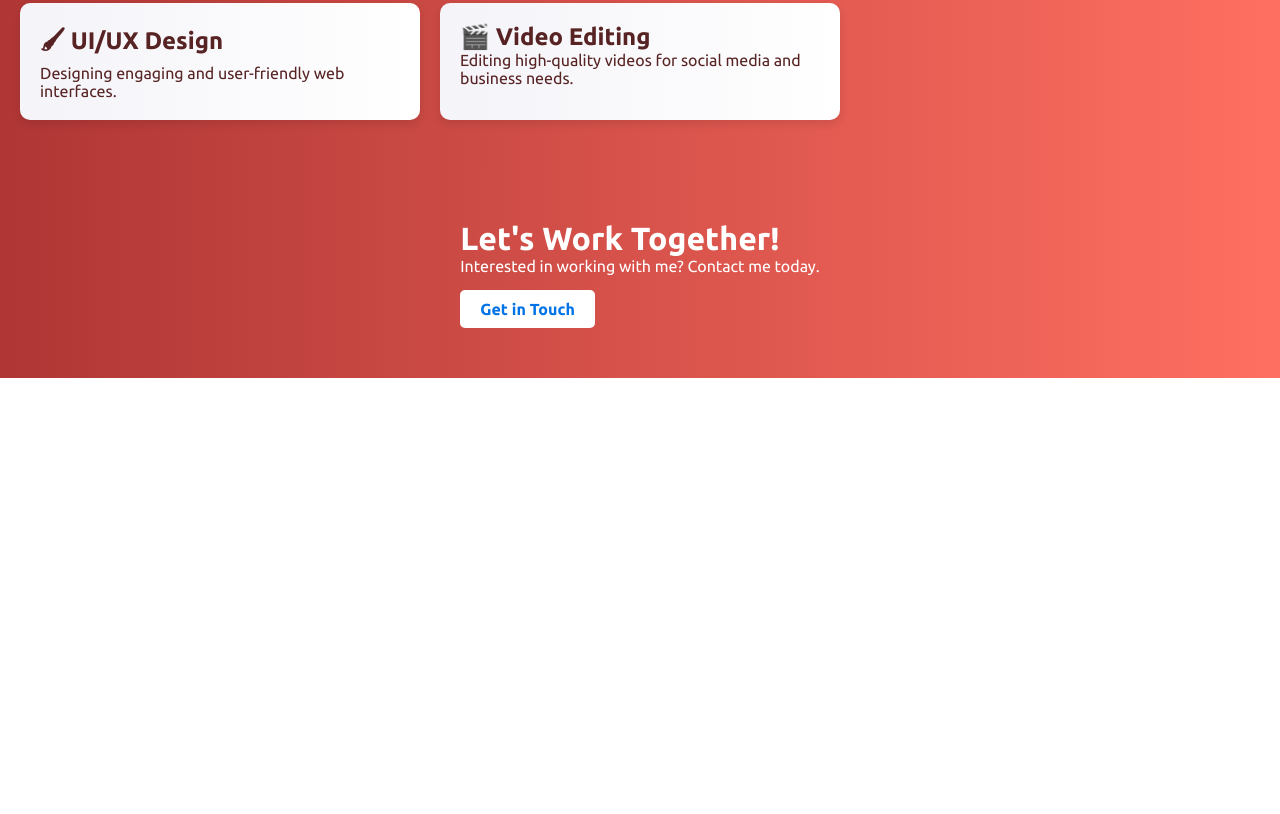
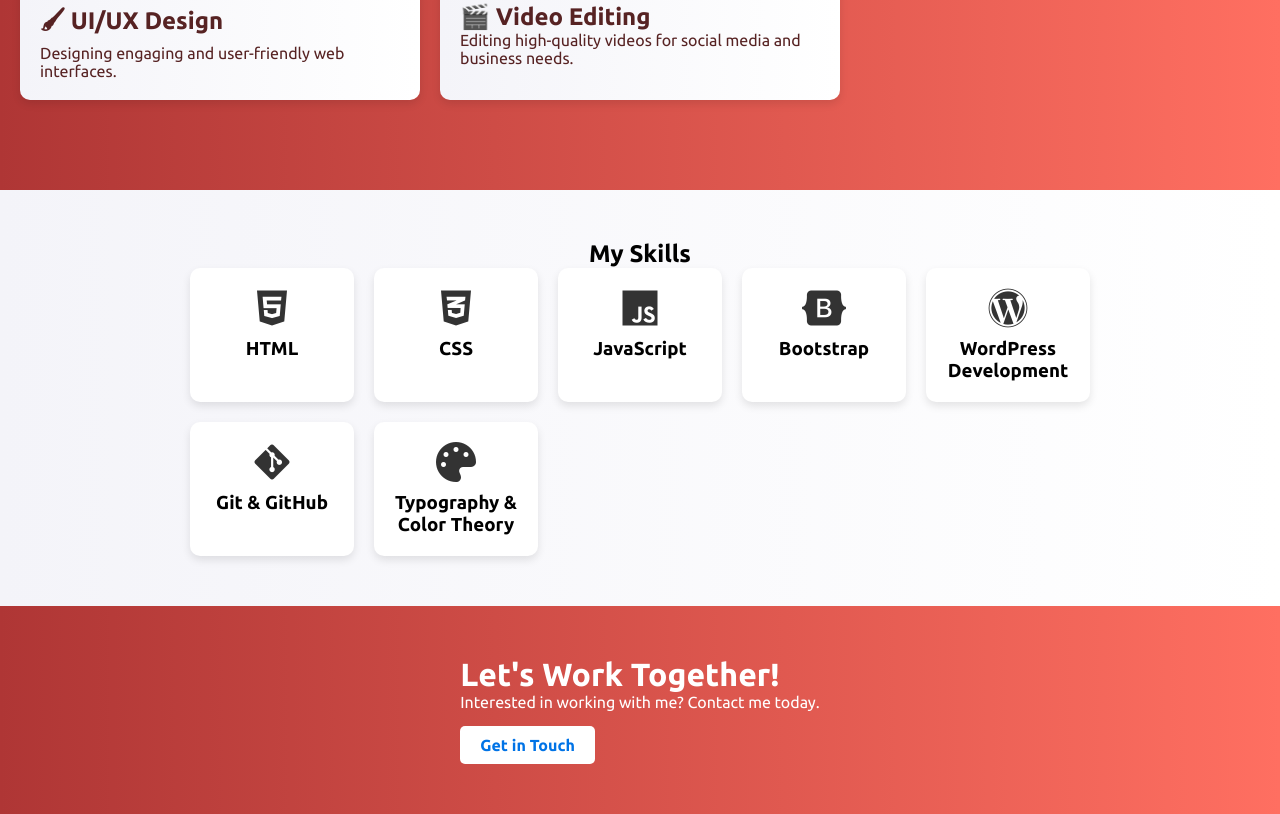
Before and after one commit to bingle-bb/My-Portfolio, a plain HTML site: page index.html in a window 1280 px wide. Shown: the part 1024-1838 px from the top of the page. Before the commit the page ends 1402 px from the top, so only its background shows below. Drawn offline with Linux system fonts and the light colour scheme.

Commit message:
skills added

```diff
--- a/index.html
+++ b/index.html
@@ -20,7 +20,6 @@
   <body>
     <nav>
       <div class="logo"><span class="devo">DEVO</span>ME</div>
-
       <ul class="nav-links">
         <li><a href="#">Home</a></li>
         <li><a href="#my-services">Services</a></li>
@@ -29,7 +28,7 @@
         <li><a href="contact.html">Contact</a></li>
       </ul>
     </nav>
-    <div class="container">
+    <section id="aboutme">
       <div class="profile-img">
         <img src="images/htetbg.png" alt="Profile Picture" />
       </div>
@@ -47,7 +46,7 @@
         <a href="contact.html" class="btn-contact">Contact Me</a>
         <a href="#" class="btn-cv">Download CV</a>
       </div>
-    </div>
+    </section>
 
     <section id="my-services">
       <h1>My Services</h1>
@@ -98,6 +97,41 @@
       </div>
     </section>
 
+    <!-- Skills Section -->
+    <section id="skills">
+      <h2>My Skills</h2>
+      <div class="skills-container">
+        <div class="skill">
+          <i class="fab fa-html5"></i>
+          <h3>HTML</h3>
+        </div>
+        <div class="skill">
+          <i class="fab fa-css3-alt"></i>
+          <h3>CSS</h3>
+        </div>
+        <div class="skill">
+          <i class="fab fa-js"></i>
+          <h3>JavaScript</h3>
+        </div>
+        <div class="skill">
+          <i class="fab fa-bootstrap"></i>
+          <h3>Bootstrap</h3>
+        </div>
+        <div class="skill">
+          <i class="fab fa-wordpress"></i>
+          <h3>WordPress Development</h3>
+        </div>
+        <div class="skill">
+          <i class="fab fa-git-alt"></i>
+          <h3>Git & GitHub</h3>
+        </div>
+        <div class="skill">
+          <i class="fas fa-palette"></i>
+          <h3>Typography & Color Theory</h3>
+        </div>
+      </div>
+    </section>
+
     <section class="cta">
       <h2>Let's Work Together!</h2>
       <p>Interested in working with me? Contact me today.</p>
--- a/style.css
+++ b/style.css
@@ -53,7 +53,7 @@ nav {
   color: #440a0ae5;
 }
 
-.container {
+#aboutme {
   display: flex;
   align-items: center;
   justify-content: center;
@@ -64,9 +64,7 @@ nav {
   background-attachment: relative;
   background-position: center center;
   background-repeat: no-repeat;
-  height: 100vh;
   padding: 40px;
-
   box-shadow: 0 0 15px rgba(0, 0, 0, 0.1);
 }
 
@@ -154,7 +152,7 @@ nav {
 /* my-services section */
 #my-services {
   padding: 50px 20px;
-  margin-bottom: -30px;
+  margin-bottom: -50px;
   line-height: 1.5;
 }
 
@@ -196,6 +194,50 @@ nav {
   color: #ffffff;
 }
 
+/* skills section */
+#skills {
+  text-align: center;
+  padding: 50px 20px;
+  background: linear-gradient(to right, #f4f4f9, #ffffff);
+  width: 100%;
+  height: 100vh;
+  margin-top: 40px;
+}
+
+.skills-container {
+  display: grid;
+  grid-template-columns: repeat(auto-fit, minmax(150px, 1fr));
+  gap: 20px;
+  max-width: 900px;
+  margin: auto;
+  gr
+}
+
+.skill {
+  background: #ffffff; /* White card background */
+  padding: 20px;
+  border-radius: 10px;
+  box-shadow: 0 4px 8px rgba(0, 0, 0, 0.1);
+  transition: transform 0.3s ease-in-out;
+}
+
+.skill:hover {
+  transform: translateY(-5px);
+  background: linear-gradient(to right, #ffe66d, #ff6f61); /* Gradient hover */
+  color: white;
+}
+
+.skill i {
+  font-size: 40px;
+  margin-bottom: 10px;
+  color: #333;
+  transition: color 0.3s;
+}
+
+.skill:hover i {
+  color: white;
+}
+
 /* Call to Action */
 .cta {
   color: linear-gradient(to right, #af3635, #ff6f61);
```
